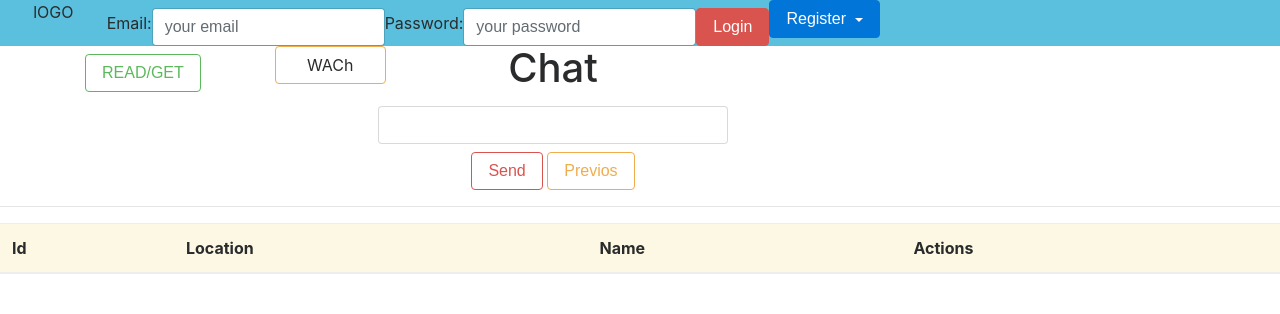
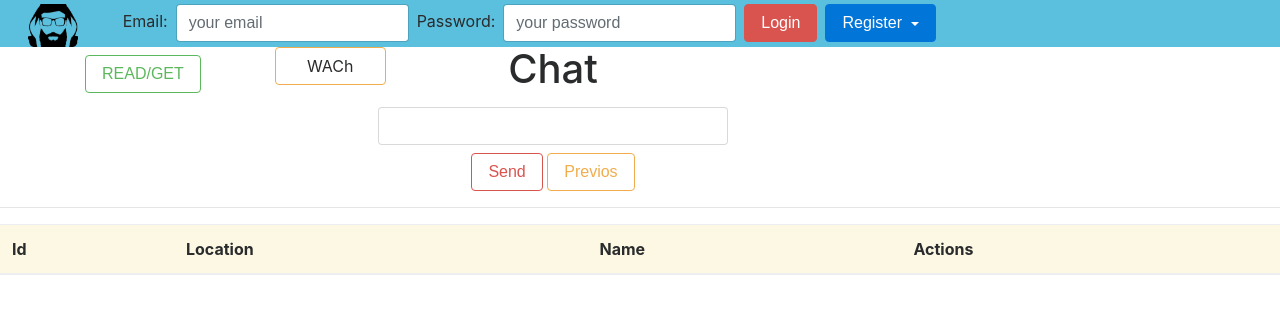
Before and after one commit to 3355844/WACh_REST_App, a website: page index.html in a window 1280 px wide. Drawn offline with nearby package versions, Linux system fonts and the light colour scheme; no server answers.

Commit message:
nav menu

```diff
--- a/index.html
+++ b/index.html
@@ -10,28 +10,30 @@
 <body>
 <nav class="container-fluid bg-info">
     <div class="row nav">
-        <div class="col-1 nav-item text-center">lOGO</div>
+        <div class="col-1 nav-item text-center">
+            <img class=" mt-1 " src="/public/images/avatar.jpg" width="50px" alt="">
+        </div>
         <div>
             <!--Login form-->
-            <form id="login-form" class="form-inline">
+            <form id="login-form" class="form-inline ml-2">
                 <div class="form-group">
-                    <label for="emailForm"> Email:</label>
-                    <input class="form-control  mt-2" name="emailForm" id="emailForm" type="email"
+                    <label for="emailForm" class="ml-2">Email:</label>
+                    <input class="form-control ml-2 mt-1" name="emailForm" id="emailForm" type="email"
                            placeholder="your email">
                 </div>
                 <div class="form-group">
-                    <label for="passwordForm">Password:</label>
-                    <input class="form-control mt-2" name="passwordForm" id="passwordForm" type="password"
+                    <label for="passwordForm" class="ml-2">Password:</label>
+                    <input class="form-control mt-1 ml-2" name="passwordForm" id="passwordForm" type="password"
                            placeholder="your password">
                 </div>
-                <button id="login-btn" class="btn btn-danger mt-2">Login</button>
+                <button id="login-btn" class="btn btn-danger mt-1 ml-2">Login</button>
             </form>
         </div>
-        <div class="dropdown">
+        <div class="dropdown mt-1 ml-2">
             <button class="btn btn-primary dropdown-toggle" type="button" data-toggle="dropdown">Register
                 <span class="caret"></span></button>
             <!--Register form-->
-            <form id="create-form" class="dropdown-menu">
+            <form id="create-form" class="dropdown-menu p-2">
                 <input class="form-control mt-2" type="text" placeholder="Name" id="register-name"/>
                 <input class="form-control mt-2" type="email" placeholder="Email" id="register-email"/>
                 <input class="form-control mt-2" type="text" placeholder="Full Name" id="register-fullname"/>
```
Also changed, not shown: public/images/avatar.jpg (added).
